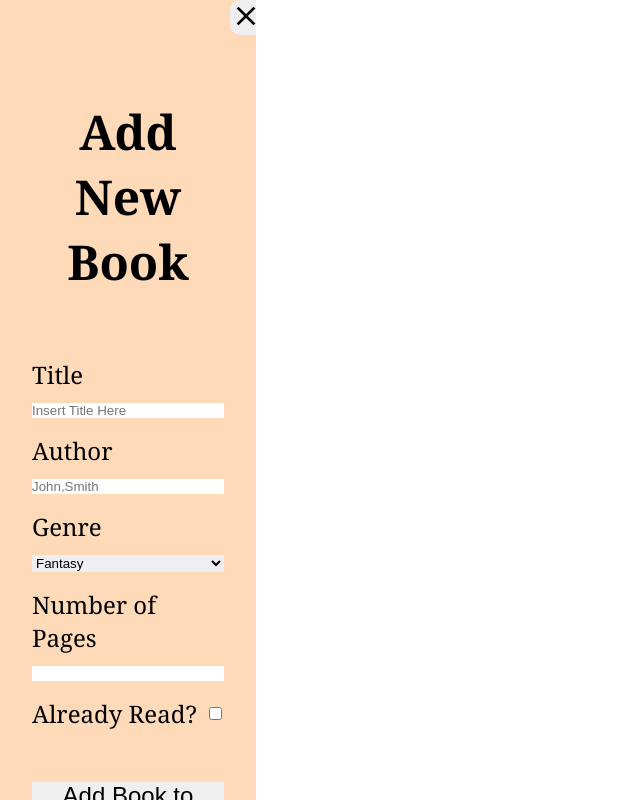
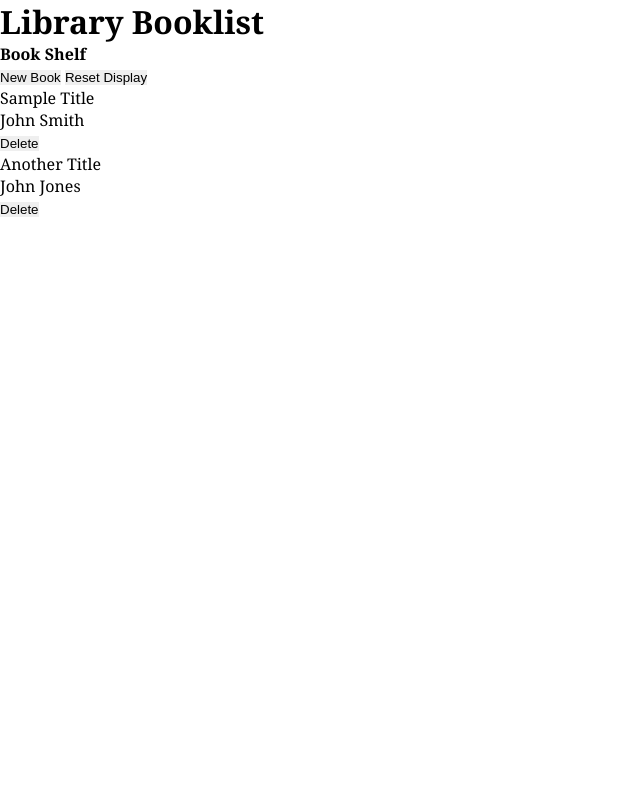
Before and after one commit to solarispolaris/book-library, a plain HTML site: page index.html in a window 1280 px wide. Shown: the whole page, without its empty margins (0-640 px from the left). Drawn offline with Linux system fonts and the light colour scheme.

Commit message:
Add initial content for main view
Add button to expand the sidebar and reset the form's contents

```diff
--- a/index.html
+++ b/index.html
@@ -56,17 +56,60 @@
 
     </div>
 
+    <div class="content">
+        <div class="header">
+            <h1>Library Booklist</h1>
+        </div>
+        <div class="book-container">
+            <div class="book-header">
+                <h4>Book Shelf</h4>
+                <div class="book-btn-list">
+                    <button class="book-new shelf-btn">New Book</button>
+                    <button class="book-reset shelf-btn">Reset Display</button>
+                </div>
+            </div>
+            <div class="bookshelf">
+                <div class="book-card" data-position="1">
+                    <div class="main-details">
+                        <p class="book-title">Sample Title</p>
+                        <p class="book-author">John Smith</p>
+                    </div>
+                    <div class="card-btn-list">
+                        <button class="book-delete-btn">Delete</button>
+                    </div>
+                </div>
+                <div class="book-card" data-position="2">
+                    <div class="main-details">
+                        <p class="book-title">Another Title</p>
+                        <p class="book-author">John Jones</p>
+                    </div>
+                    <div class="card-btn-list">
+                        <button class="book-delete-btn">Delete</button>
+                    </div>
+                </div>
+            </div>
+        </div>
+
+    </div>
+
     <script>
 
         const wrapper = document.querySelector(".sidebar");
         const exitBtn = document.querySelector(".close-btn")
-        wrapper.style.width = "20vw";
+        const newBtn = document.querySelector(".book-new");
+        const bookForm = document.querySelector("form");
 
         exitBtn.addEventListener("click", e =>
         {
             wrapper.style.width = "0";
         }, 0);
 
+        newBtn.addEventListener("click", e =>
+        {
+            bookForm.reset();
+            wrapper.style.width = "20vw";
+        }, 0);
+
     </script>
 </body>
 </html>
```
